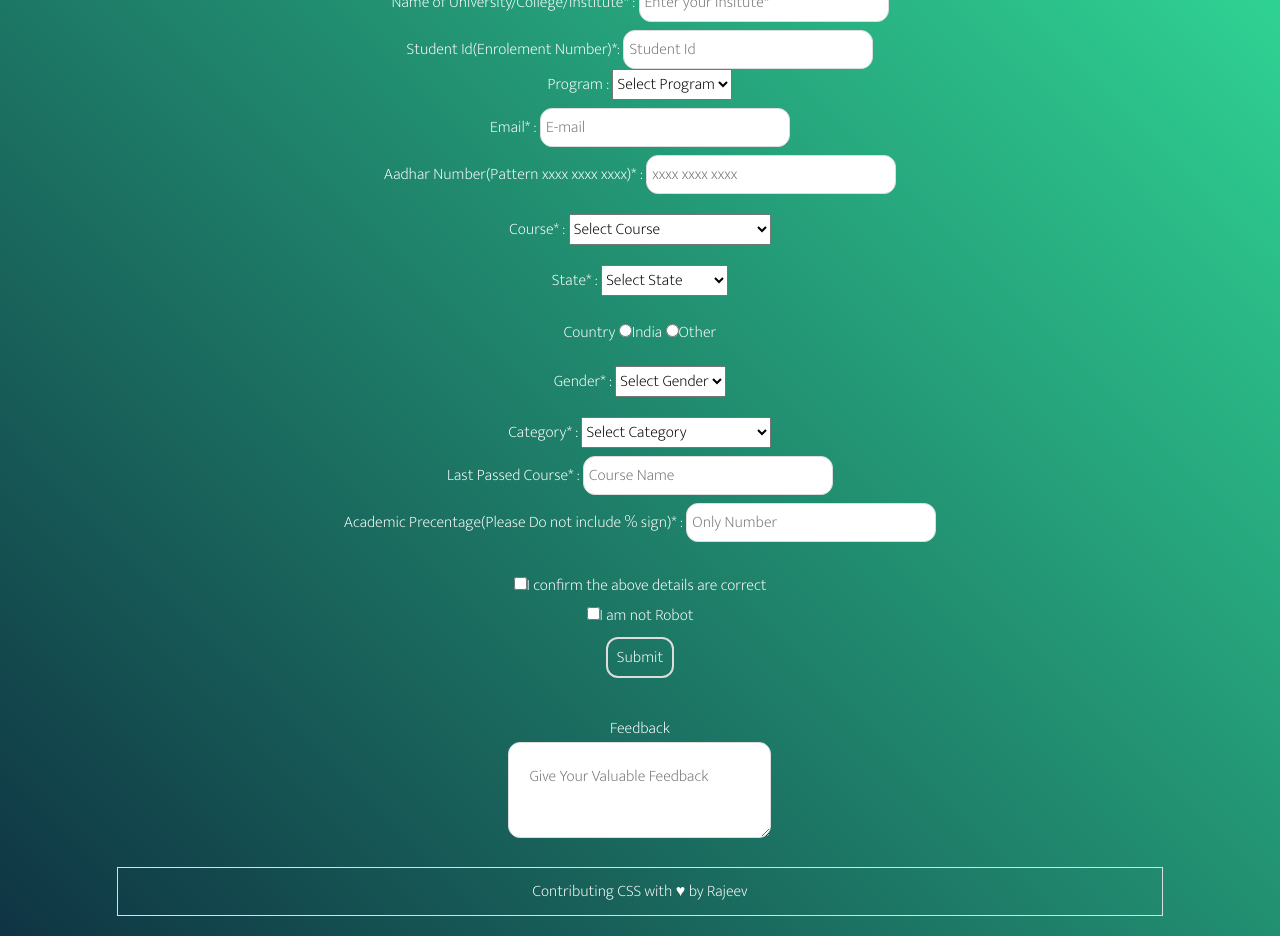
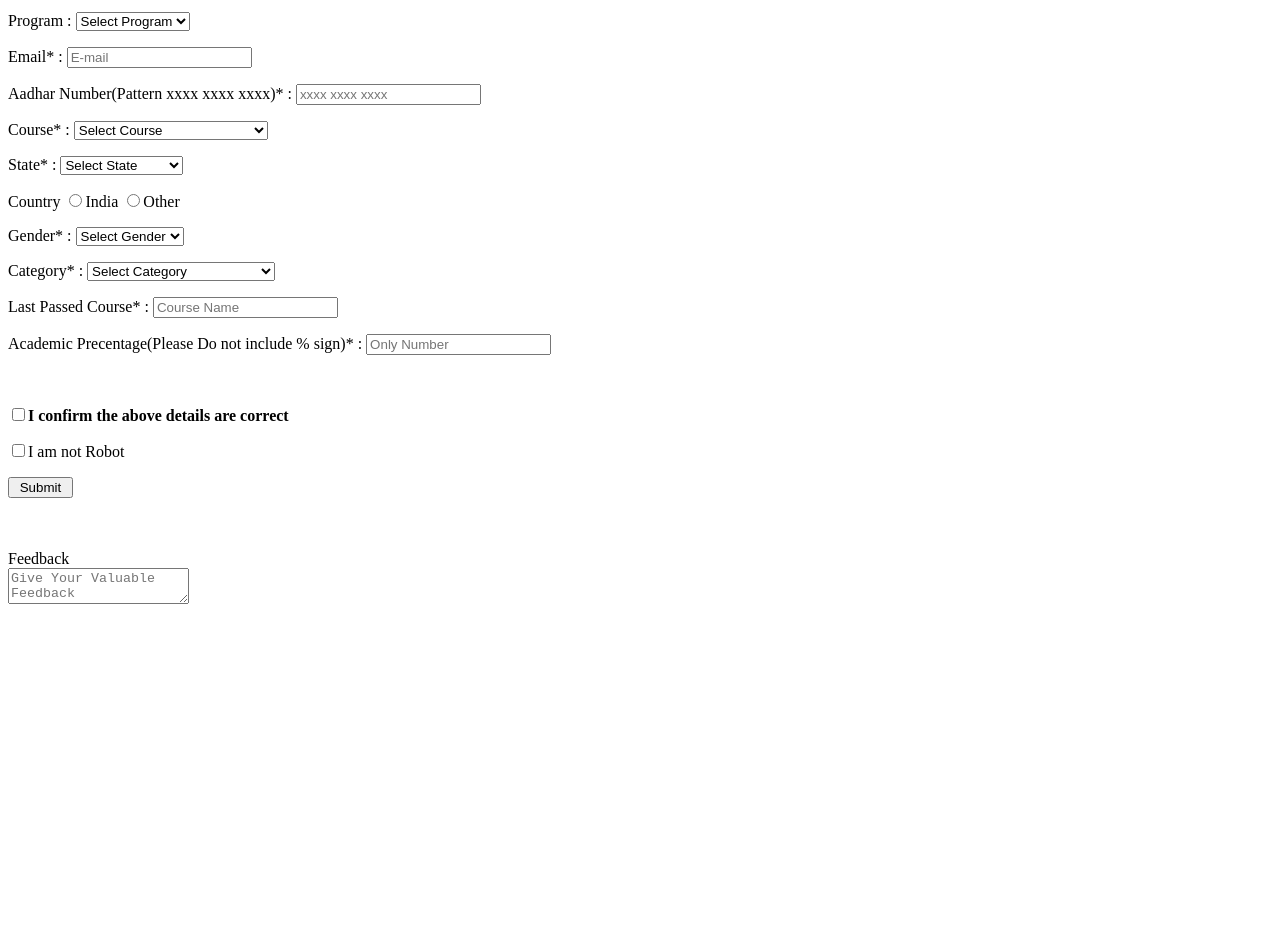
Before and after one commit to Pradyumna026/Simple-Registration-Form, a plain HTML site: page index.html in a window 1280 px wide. Shown: the part 311-1247 px from the top of the page. After the commit the page ends 935 px from the top, so only its background shows below. Drawn offline with Linux system fonts and the light colour scheme.

Commit message:
Revert "Update index.html"

```diff
--- a/index.html
+++ b/index.html
@@ -1,105 +1,19 @@
 <!DOCTYPE html>
 <html lang="en">
-
 <head>
     <meta charset="UTF-8">
     <meta name="viewport" content="width=device-width, initial-scale=1.0">
     <title>Registration Form</title>
-    <link rel="stylesheet" href="style.css">
-    <style>
-
-@import url('https://fonts.googleapis.com/css2?family=Mukta:wght@200;300;400;500;600;700;800&display=swap');
-
-*{
-    margin: 0;
-    padding: 0;
-    font-size: medium;
-    font-family: "Mukta", sans-serif;
-  font-weight: 200;
-  font-style: normal;
-}
-body{
-    background: linear-gradient(45deg,#0F3443,#34E89E);
-    color: #ffffff;
-    background-repeat: no-repeat;
-    background-size: contain;
-    height: 100%;
-    width: 100%;
-}
-#basic-form{
-    display: flex;
-    flex-direction: column;
-    text-align: center;
-}header{
-    text-align: center;
-}
-body{
-    display: flex;
-    flex-direction: column;
-    justify-content: center;
-    align-items: center;
-}
-input{
-    padding: 5px;
-    border: 1px solid #ddd;
-    border-radius: 12px ;
-    margin-top: 8px;
-}
-textarea{
-    border: 1px solid #ddd;
-    border-radius: 12px ;
-    padding: 20px;
-}
-h1{
-    border: 2px solid #ddd;
-    padding: 10px 20px 10px 20px;
-    margin-top: 20px;
-
-}
-#feedbacktext{
-    margin-bottom: 20px;
-}
-#submit-btn{
-    margin-bottom: 10px;
-}
-.common{
-    margin-top: 20px;
-}
-#submit-btn{
-    background: transparent;
-    border: 2px solid #ddd;
-    color: #ffffff;
-}
-#submit-btn:hover{
-    transform: scale(1.1);
-    transition: 0.1s;
-    background-color: #ffffff;
-    color: black;
-}
-footer{
-    padding: 10px 10px;
-    text-align: center;
-    border:1px solid #ddd;
-    width: 80%;
-    margin-bottom: 20px;
-
-}
-
-    </style>
 </head>
-
 <body>
     <header>
-        <h1>Registration Form</h1>
+    <h2>Registration Form</h2>
     </header>
     <br>
-    <form id="basic-form">
-        <div class="names">
-            Name*: <input type="text" placeholder="First Name*"> <input type="text" placeholder="Middle Name"> <input
-                type="text" placeholder="Last Name*">
-        </div>
+    <main>
+        <form action="action.php">
+            <p> Name*: <input type="text" placeholder="First Name*"> <input type="text" placeholder="Middle Name"> <input type="text" placeholder="Last Name*"></p>
 
-        <div class="information">
             <p>Father's Name*: <input type="text" placeholder="Father's name*"></p>
             <p>Mother's Name*: <input type="text" placeholder="Mother's name*"></p>
             <p>Contact Number* : <input type="number" placeholder="Contact Number*"></p>
@@ -116,7 +30,7 @@ footer{
             </p>
             <p>Email* : <input type="text" placeholder="E-mail"></p>
             <p>Aadhar Number(Pattern xxxx xxxx xxxx)* : <input type="text" placeholder="xxxx xxxx xxxx"></p>
-            <p class="common">
+            <p>
                 Course* : <select name="course" id="course">
                     <option value="Select Course">Select Course</option>
                     <option value="Cyber-Security">Cyber-Security</option>
@@ -132,7 +46,7 @@ footer{
                     <option value="Python">Python</option>
                 </select>
             </p>
-            <p class="common">
+            <p>
                 State* : <select name="State" id="Course">
                     <option value="Select State">Select State</option>
                     <option value="Bihar">Bihar</option>
@@ -153,15 +67,15 @@ footer{
                 </select>
 
             </p>
-            <p class="common">Country
+                Country
                 <label for="22">
                 <input type="radio" name="India" value="india" id="22">India
                 </label>
                 <label for="24">
                 <input type="radio" name="India" value="other" id="24">Other
-                </label></p>
+            </label>
             <p>
-                Gender* : <select name="gender" id="gender" class="common">
+                Gender* : <select name="gender" id="gender">
                     <option value="Select Gender">Select Gender</option>
                     <option value="Male">Male</option>
                     <option value="Female">Female</option>
@@ -169,7 +83,7 @@ footer{
                 </select>
             </p>
             <p>
-                Category* : <select name="category" id="category" class="common">
+                Category* : <select name="category" id="category">
                     <option value="Select Category">Select Category</option>
                     <option value="General">General</option>
                     <option value="SC">SC</option>
@@ -191,21 +105,19 @@ footer{
             <p>
                 <input type="checkbox" value="verify" name="verify">I am not Robot
             </p>
-             <input type="submit" value=" Submit "  id="submit-btn">
+            <input type="submit" value=" Submit ">
+
+
+
         </form>
         <br><br>
-    <p id="feedbacktext">Feedback<br>
+        <footer>
+        <p>Feedback<br>
             <textarea name="feedback" placeholder="Give Your Valuable Feedback"></textarea>
         </p>
-    </div>
-<footer> Contributing CSS with &hearts; by Rajeev</footer>
-<script>
-    const btn=document.getElementById('basic-form');
-btn.addEventListener('submit',()=>{
-    alert("form submitted sucessfully")
-})
-</script>
+    </footer>
+    </main>
+
 
 </body>
-
 </html>
```
Lines whose indentation alone changed are shown as unchanged.
